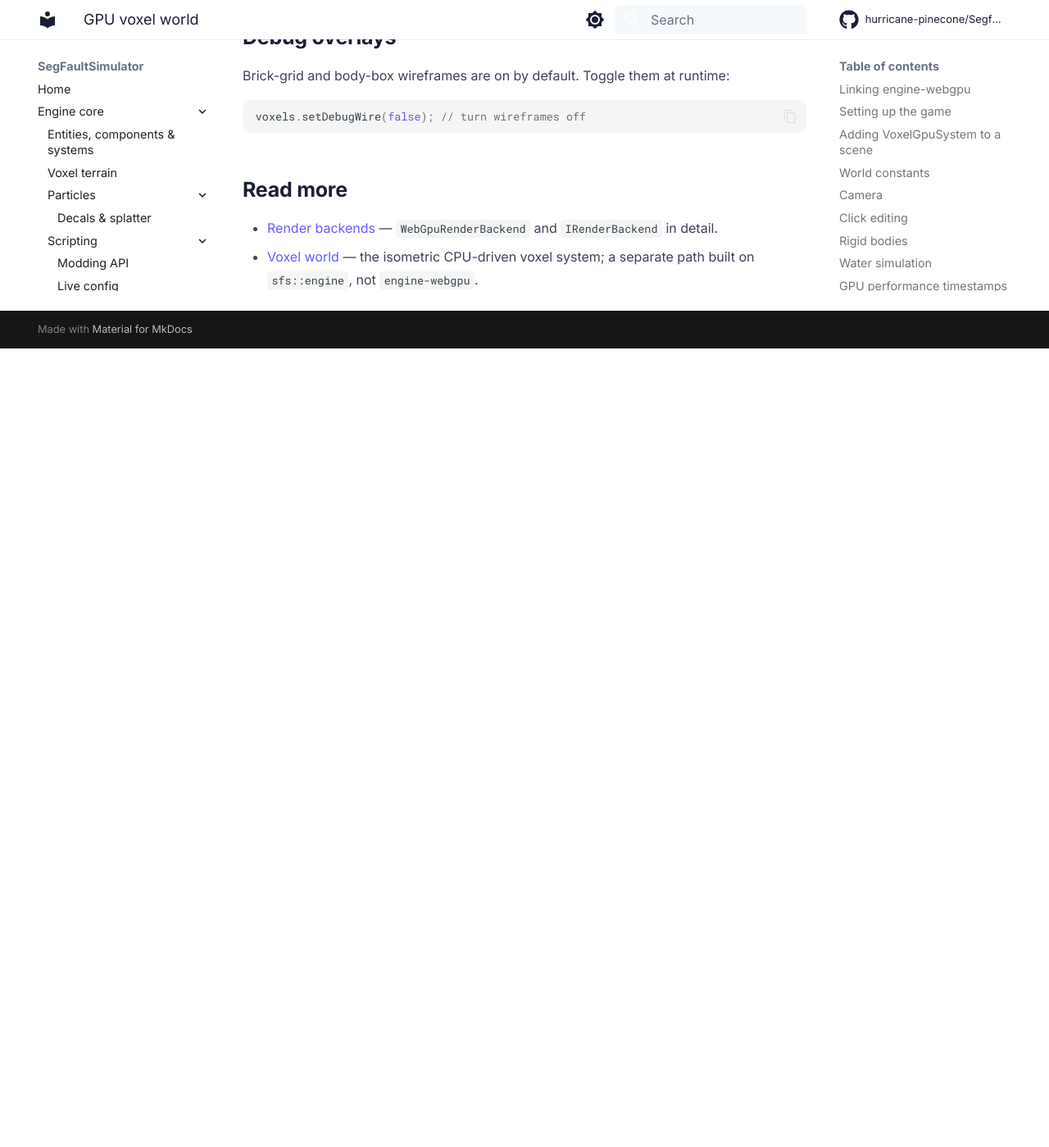
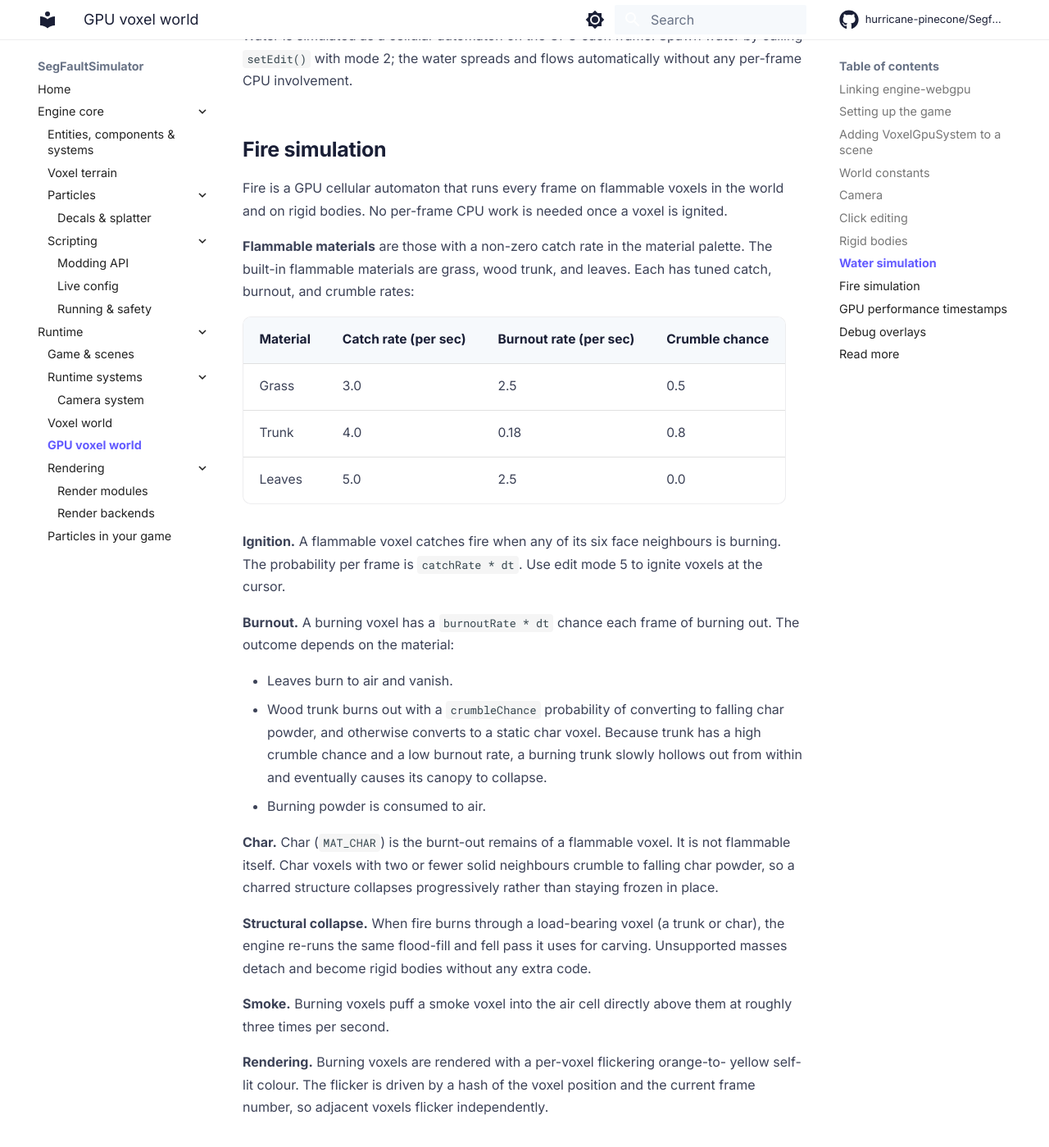
Before and after one commit to hurricane-pinecone/Segfault-Simulator, an MkDocs documentation site: the page built from docs/runtime/voxel-gpu/index.md, in a window 1280 px wide and 1400 px high, scrolled down 3117 px. Shown: the whole window at 82% size. Built offline with MkDocs 1.6.1 and Material for MkDocs 9.7.7, drawn with Linux system fonts in a browser that asks for light colours; comment, search, counter and statistics services are not loaded; before the commit the page ends 3542 px from its top, so only the background shows below that; some of the changed text lies outside the part shown.

Commit message:
docs: document fire simulation and ignite edit mode in GPU voxel world

````diff
--- a/docs/runtime/voxel-gpu/index.md
+++ b/docs/runtime/voxel-gpu/index.md
@@ -80,9 +80,16 @@ voxels.zoom(scrollY);
 Submit an edit at a screen pixel each frame:
 
 ```cpp
-// mode 1 = carve a sphere, mode 2 = spawn water, 0 = no edit
+// mode 0 = no edit, 1 = carve a sphere, 2 = spawn water, 5 = ignite
 voxels.setEdit(1, mouseX, mouseY);
 ```
+
+| Mode | Effect |
+| --- | --- |
+| 0 | No edit |
+| 1 | Carve a sphere |
+| 2 | Spawn water |
+| 5 | Ignite flammable voxels in a sphere |
 
 Adjust the sphere radius:
 
@@ -91,8 +98,8 @@ Adjust the sphere radius:
 voxels.adjustCarveRadius(delta);
 ```
 
-When a carve severs an unsupported mass, the engine detects disconnected voxels
-automatically and promotes them to falling rigid bodies.
+When a carve or a fire burnthrough severs an unsupported mass, the engine detects
+disconnected voxels automatically and promotes them to falling rigid bodies.
 
 ## Rigid bodies
 
@@ -101,11 +108,60 @@ contact terrain. A body that comes to rest stamps its voxels back into the world
 A body that collides at high speed sheds voxels into the world as rubble. The body
 pool holds up to `kMaxBodies` bodies simultaneously.
 
+A rigid body that is on fire continues burning in its own voxel grid. Burning body
+voxels ignite adjacent world fuel, and adjacent burning world voxels can ignite body
+voxels, so fire crosses the rigid-body/world boundary naturally.
+
 ## Water simulation
 
 Water is simulated as a cellular automaton on the GPU each frame. Spawn water by
 calling `setEdit()` with mode 2; the water spreads and flows automatically without
 any per-frame CPU involvement.
+
+## Fire simulation
+
+Fire is a GPU cellular automaton that runs every frame on flammable voxels in the
+world and on rigid bodies. No per-frame CPU work is needed once a voxel is ignited.
+
+**Flammable materials** are those with a non-zero catch rate in the material
+palette. The built-in flammable materials are grass, wood trunk, and leaves. Each
+has tuned catch, burnout, and crumble rates:
+
+| Material | Catch rate (per sec) | Burnout rate (per sec) | Crumble chance |
+| --- | --- | --- | --- |
+| Grass | 3.0 | 2.5 | 0.5 |
+| Trunk | 4.0 | 0.18 | 0.8 |
+| Leaves | 5.0 | 2.5 | 0.0 |
+
+**Ignition.** A flammable voxel catches fire when any of its six face neighbours is
+burning. The probability per frame is `catchRate * dt`. Use edit mode 5 to ignite
+voxels at the cursor.
+
+**Burnout.** A burning voxel has a `burnoutRate * dt` chance each frame of burning
+out. The outcome depends on the material:
+
+- Leaves burn to air and vanish.
+- Wood trunk burns out with a `crumbleChance` probability of converting to falling
+  char powder, and otherwise converts to a static char voxel. Because trunk has a
+  high crumble chance and a low burnout rate, a burning trunk slowly hollows out
+  from within and eventually causes its canopy to collapse.
+- Burning powder is consumed to air.
+
+**Char.** Char (`MAT_CHAR`) is the burnt-out remains of a flammable voxel. It is
+not flammable itself. Char voxels with two or fewer solid neighbours crumble to
+falling char powder, so a charred structure collapses progressively rather than
+staying frozen in place.
+
+**Structural collapse.** When fire burns through a load-bearing voxel (a trunk or
+char), the engine re-runs the same flood-fill and fell pass it uses for carving.
+Unsupported masses detach and become rigid bodies without any extra code.
+
+**Smoke.** Burning voxels puff a smoke voxel into the air cell directly above them
+at roughly three times per second.
+
+**Rendering.** Burning voxels are rendered with a per-voxel flickering orange-to-
+yellow self-lit colour. The flicker is driven by a hash of the voxel position and
+the current frame number, so adjacent voxels flicker independently.
 
 ## GPU performance timestamps
 
````
